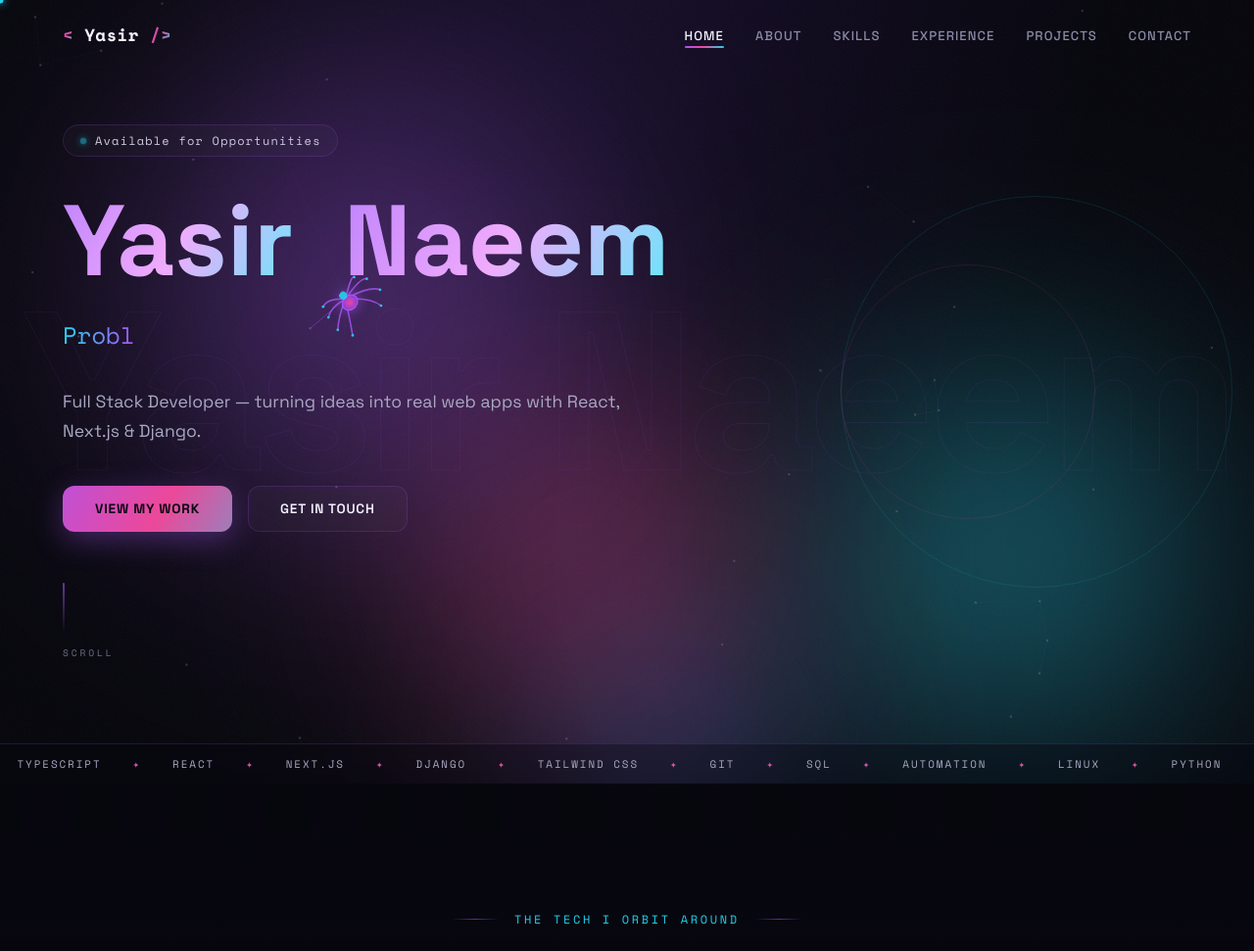
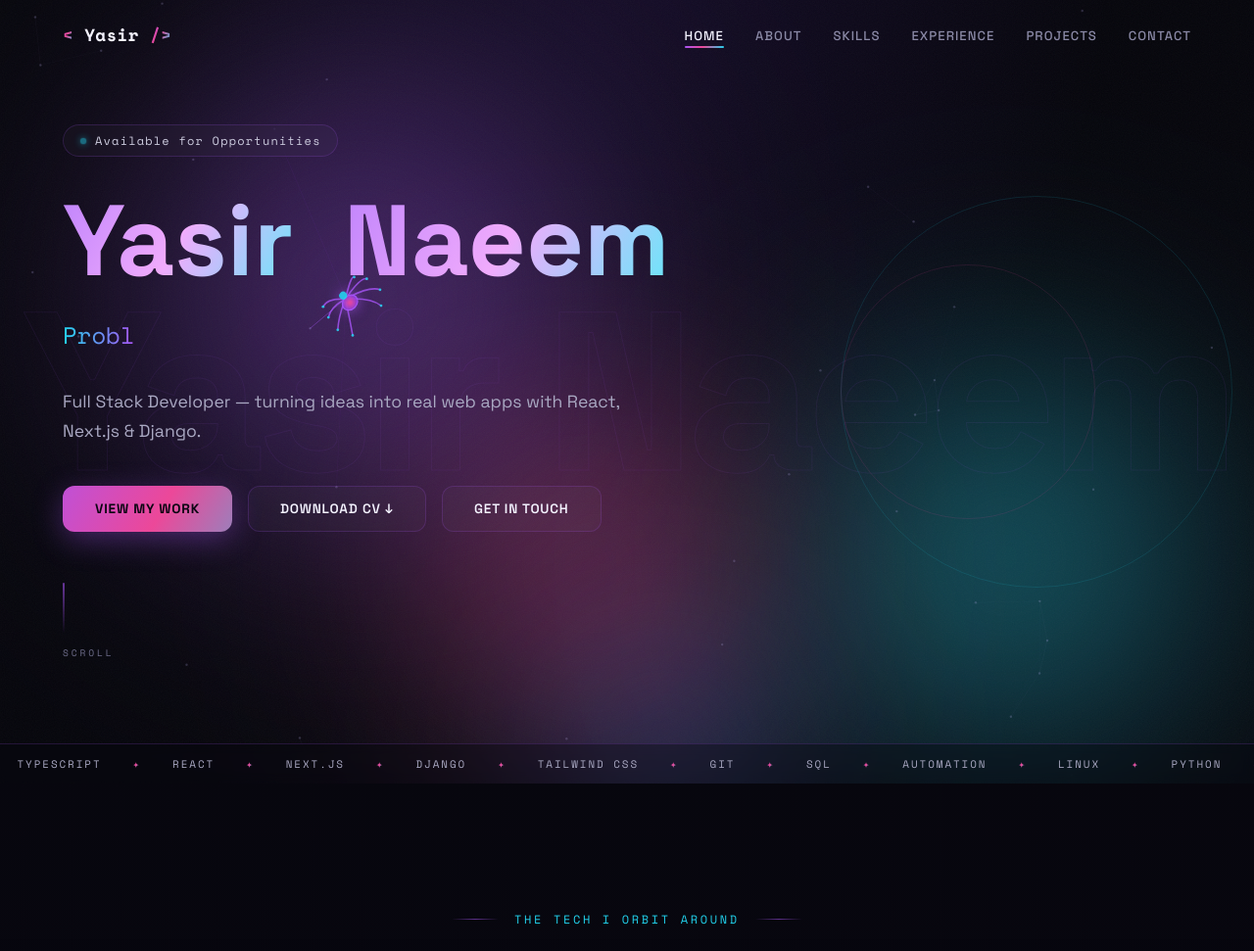
Before and after one commit to Yasir897/Yasir_Portfolio, a Django app: page / in a window 1280 px wide. Shown: the top 971 px of the page at 98% size. Run offline with Django 5.2, Linux system fonts and the light colour scheme; data comes from the database, SQL or seed files in the repository.

Commit message:
Add resume download (hero CTA + about); make project cards click through to GitHub
Co-Authored-By: Claude Opus 4.8 <noreply@anthropic.com>

```diff
--- a/static/js/main.js
+++ b/static/js/main.js
@@ -272,6 +272,15 @@ document.addEventListener('DOMContentLoaded', () => {
       btn.style.transform = `translate(${x}px, ${y}px)`;
     });
     btn.addEventListener('mouseleave', () => { btn.style.transform = ''; });
+  });
+
+  /* ─── PROJECT CARDS → open GitHub on click ─── */
+  document.querySelectorAll('.project-card[data-href]').forEach(card => {
+    card.style.cursor = 'pointer';
+    card.addEventListener('click', e => {
+      if (e.target.closest('a')) return;   // an inner link (GitHub/Live icon) was clicked — let it work
+      window.open(card.dataset.href, '_blank', 'noopener');
+    });
   });
 
   /* ─── 3D TILT ON CARDS ─── */
--- a/templates/portfolio/home.html
+++ b/templates/portfolio/home.html
@@ -5,7 +5,7 @@
   <meta charset="UTF-8" />
   <meta name="viewport" content="width=device-width, initial-scale=1.0" />
   <title>{% if bio %}{{ bio.name }}{% else %}Portfolio{% endif %} | Portfolio</title>
-  <link rel="stylesheet" href="{% static 'css/style.css' %}?v=18" />
+  <link rel="stylesheet" href="{% static 'css/style.css' %}?v=19" />
   <link rel="preconnect" href="https://fonts.googleapis.com" />
   <link rel="preconnect" href="https://fonts.gstatic.com" crossorigin />
   <link href="https://fonts.googleapis.com/css2?family=Space+Grotesk:wght@300;400;500;600;700&family=Space+Mono:wght@400;700&display=swap" rel="stylesheet" />
@@ -102,6 +102,7 @@
       {% endif %}
       <div class="hero-cta reveal-fade">
         <a href="#projects" class="btn btn-primary">View My Work</a>
+        <a href="{% static 'files/Yasir_Naeem_Resume.docx' %}" download class="btn btn-outline">Download CV ↓</a>
         <a href="#contact" class="btn btn-outline">Get In Touch</a>
       </div>
       <div class="hero-scroll-indicator">
@@ -247,12 +248,10 @@
               LinkedIn
             </a>
             {% endif %}
-            {% if bio.resume_file %}
-            <a href="{{ bio.resume_file.url }}" download class="social-link">
+            <a href="{% static 'files/Yasir_Naeem_Resume.docx' %}" download class="social-link">
               <svg viewBox="0 0 24 24" fill="none" stroke="currentColor" stroke-width="2" width="20" height="20"><path d="M14 2H6a2 2 0 0 0-2 2v16a2 2 0 0 0 2 2h12a2 2 0 0 0 2-2V8z"/><polyline points="14 2 14 8 20 8"/><line x1="16" y1="13" x2="8" y2="13"/><line x1="16" y1="17" x2="8" y2="17"/><polyline points="10 9 9 9 8 9"/></svg>
               Resume
             </a>
-            {% endif %}
           </div>
         </div>
       </div>
@@ -373,7 +372,7 @@
       </div>
       <div class="projects-grid">
         {% for project in projects %}
-        <div class="project-card reveal-up" style="--delay: {{ forloop.counter0 }}00ms">
+        <div class="project-card reveal-up"{% if project.github_url %} data-href="{{ project.github_url }}"{% endif %} style="--delay: {{ forloop.counter0 }}00ms">
           <div class="project-image-wrap">
             {% if project.image %}
             <img src="{{ project.image.url }}" alt="{{ project.title }}" class="project-img" />
@@ -458,7 +457,7 @@
     <p class="footer-tech">Django &bull; Python &bull; CSS &bull; JavaScript</p>
   </footer>
 
-  <script src="{% static 'js/main.js' %}?v=18"></script>
+  <script src="{% static 'js/main.js' %}?v=19"></script>
   <script>
     const typedRoles = [
       "{% if bio %}{{ bio.job_title }}{% else %}Full Stack Developer{% endif %}",
```
Also changed, not shown: 1 other file.
